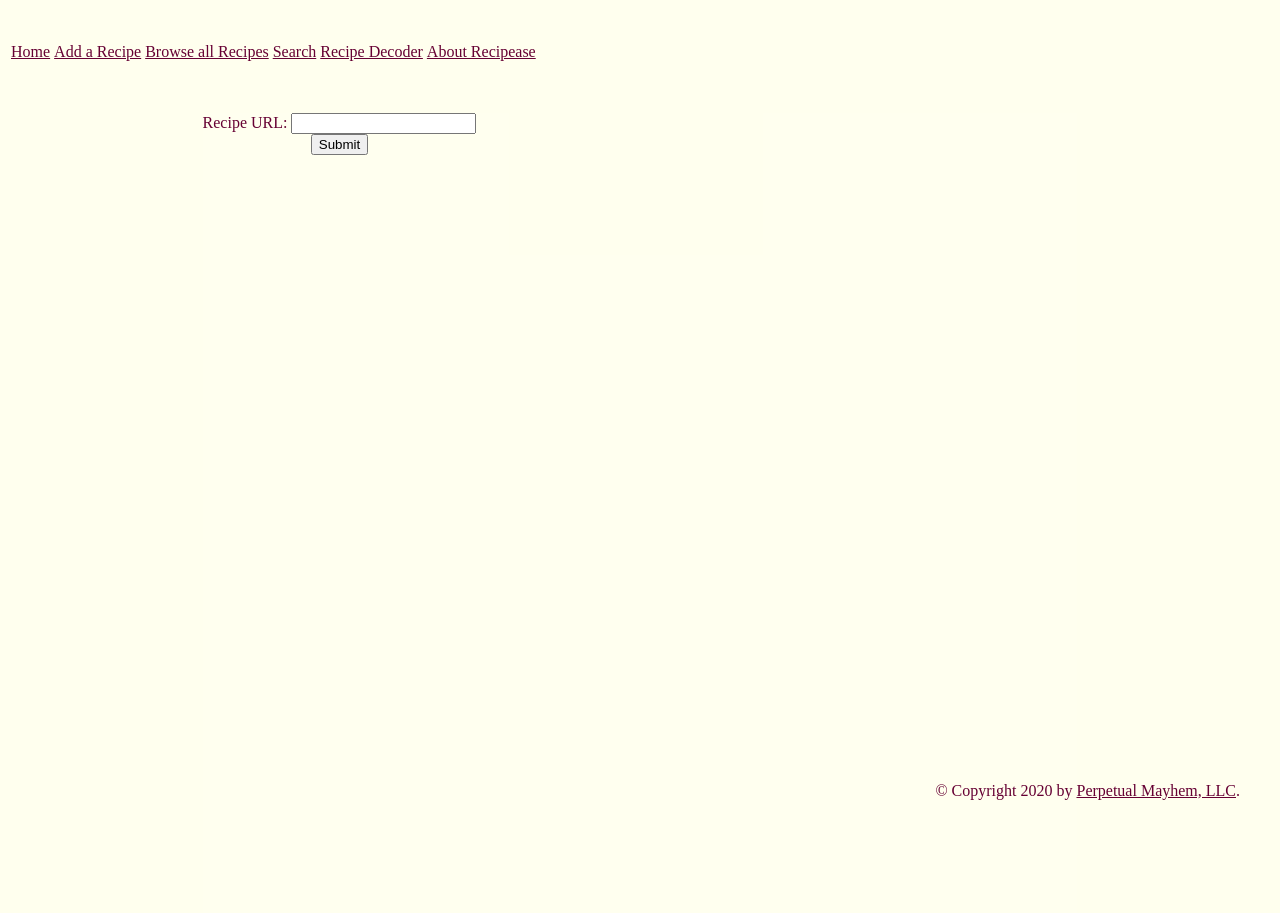
After one commit to vellichor/recipease, a Flask app: page /recipe/import in a window 1280 px wide. The commit adds this page. Run offline with Flask 2, Linux system fonts and the light colour scheme.

Commit message:
Fix routes so we can see the recipe import from the web

```diff
--- a/app/recipease/db/connection.py
+++ b/app/recipease/db/connection.py
@@ -11,7 +11,7 @@ def get_engine(db, host=os.environ.get('MYSQL_HOST'),
   return create_engine(url, pool_recycle=3600)
 
 
-engine = get_engine(db="recipease")
+engine = get_engine(db=os.environ.get('MYSQL_DB'))
 Session = sessionmaker(bind=engine)
 
 @contextmanager
--- a/app/recipease/routes/home.py
+++ b/app/recipease/routes/home.py
@@ -14,18 +14,20 @@ def homepage():
                               status=200,
                               mimetype='text/html')
 
-@app.route("/decode", methods=['GET', 'POST'])
+@app.route("/recipe/import", methods=['GET', 'POST'])
 def decode():
-  body = "nothing to see here, folks"
-  mimetype = 'text/html'
+  print("IS THIS THING ON")
+  recipes=[]
   if request.form:
+    print("Got a form submission")
     url = request.form.get('url')
+    print("Got recipe url {}".format(url))
     if url:
       recipe = parse_recipe(get_recipe(url))
-      recipe_dict = save_dict(recipe)
-      body = recipe_dict
-      mimetype = 'application/json'
-  # render the page, with or without a decoded card.
+      print("Got recipe {}".format(recipe))
+      recipes.add(recipe)
+      #recipe_dict = save_dict(recipe)
+  body = env.get_template("import.html").render(recipes=recipes)
   return app.response_class(response=body,
                               status=200,
-                              mimetype=mimetype)
+                              mimetype='text/html')
--- a/app/recipease/utils/parsing.py
+++ b/app/recipease/utils/parsing.py
@@ -3,6 +3,7 @@ from isodate.isoerror import ISO8601Error
 from datetime import datetime, timedelta
 
 from recipease.db.models import *
+from recipease.db.connection import session_scope
 
 NUM_WORDS={
   "one": 1,
@@ -103,7 +104,7 @@ def parse_ingredient(ingr):
 
 def get_known_units():
   units = {}
-  with session_scope as session:
+  with session_scope() as session:
     for u in session.query(Unit).all():
       units.merge(reduce(lambda x, y: x.merge(y),
                           map(lambda x: {x: u.id},
--- /dev/null
+++ b/app/templates/import.html
@@ -0,0 +1,16 @@
+{% extends "top_pane_layout.html" %}
+{%block title %}Home{% endblock %}
+{%block content %}
+<div style="position:relative; border: 5px solid #ffffee; height: 800px width: 100%">
+  <div style="position: absolute; background-color: #ffffee; opacity: 0.2; height: 800px; width: 100%">&nbsp;</div>
+  <div style="position: absolute; opacity: 1.0">
+    {% for recipe_str in recipes %}
+    <p>{{recipe_str}}</p>
+    {% endfor %}
+  <form action="/recipe/import" method="POST">
+    Recipe URL: <input type="text" name="url"><br>
+    <input type="submit">
+  </form>
+  </div>
+</div>
+{% endblock %}
--- a/app/templates/layout.html
+++ b/app/templates/layout.html
@@ -3,20 +3,15 @@
 <head>
     {% block head %}
     <link rel="stylesheet" href="/static/css/style.css" />
-    <title>{% block title %}{% endblock %} - Stellarator</title>
+    <title>{% block title %}{% endblock %} - Recipease</title>
     {% endblock %}
 </head>
 <body>
-    <div id="menubar">{% block menubar %}{% include "menu.html" %}{% endblock %}</div><div style="position:relative; border: 5px solid #ffffee; height: 800px">
-        <div style="position: absolute; background-color: #ffffee; opacity: 0.2; height: 800px; width: 100%">&nbsp;potato</div>
-        <div id="content" class="center" style="position: absolute; opacity: 1.0">
-        {% block content %}{% endblock %}
-        </div>
-    </div>
-
+    <div id="menubar">{% block menubar %}{% include "menu.html" %}{% endblock %}</div>
+    <div id="content" class="center" width="100%">{% block content %}{% endblock %}</div>
     <div id="footer">
         {% block footer %}
-        &copy; Copyright 2020 by <a href="http://www.perpetualmayhem.com/">Perpetual Mayhem, LLC</a>.
+        &copy; Copyright 2020 by <a href="http://perpetualmayhem.com/">Perpetual Mayhem, LLC</a>.
         {% endblock %}
     </div>
 </body>
--- a/app/templates/menu.html
+++ b/app/templates/menu.html
@@ -5,7 +5,7 @@
       <td class="menu"><a href="/recipe/new">Add a Recipe</td>
       <td class="menu"><a href="/recipe">Browse all Recipes</td>
       <td class="menu"><a href="/recipe/search">Search</td>
-      <td class="menu"><a href="/recipe/decode">Recipe Decoder</td>
+      <td class="menu"><a href="/recipe/import">Recipe Decoder</td>
       <td class="menu"><a href="/about">About Recipease</td>
     </tr>
   </table>
--- /dev/null
+++ b/app/templates/top_pane_layout.html
@@ -0,0 +1,4 @@
+{% extends "layout.html" %}
+{%block title %}Home{% endblock %}
+{%block content %}
+{% endblock %}
```
